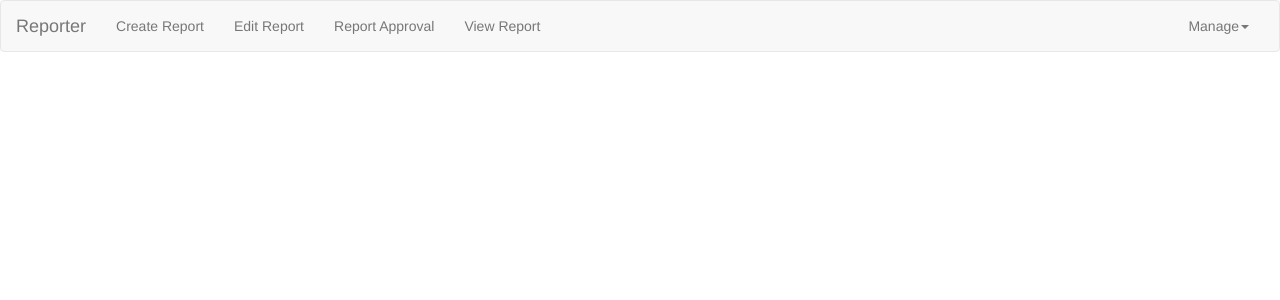
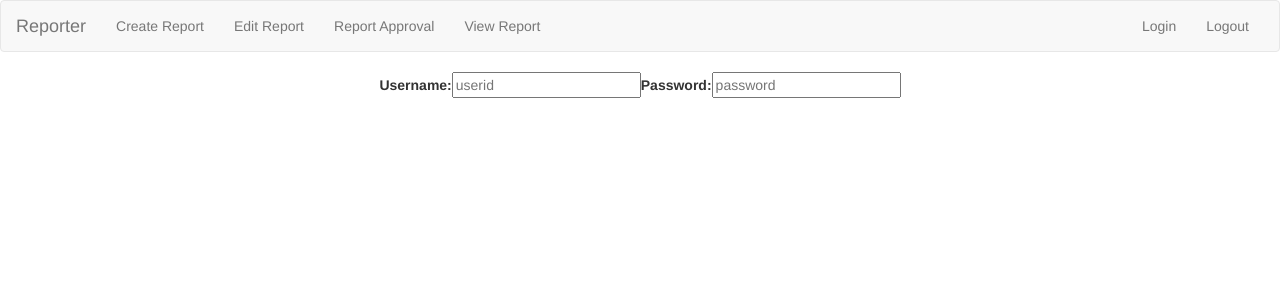
Before and after one commit to jumpingrock/msgBoard, an Angular app in the folder front/: page /login in a window 1280 px wide. Before the commit this address led to /. Shown: the top 300 px of the page. Built offline with nearby package versions, Linux system fonts and the light colour scheme.

Commit message:
starting on login and auth

```diff
--- /dev/null
+++ b/front/src/app/auth/login/login.component.html
@@ -0,0 +1,13 @@
+<div class="container">
+  <div class="row">
+    <div class="col-xs-12">
+      <form class="text-center">
+        <label for="userid">Username: </label>
+        <input type="userid" placeholder="userid">
+        <label for="password" class="">Password: </label>
+        <input type="password" placeholder="password">
+      </form>
+
+    </div>
+  </div>
+</div>
--- /dev/null
+++ b/front/src/app/auth/login/login.component.ts
@@ -0,0 +1,14 @@
+import { Component, OnInit } from '@angular/core';
+
+@Component({
+  templateUrl: './login.component.html',
+  styleUrls: ['./login.component.css']
+})
+export class LoginComponent implements OnInit {
+
+  constructor() { }
+
+  ngOnInit(): void {
+  }
+
+}
--- /dev/null
+++ b/front/src/app/auth/signup/signup.component.html
@@ -0,0 +1 @@
+<p>signup works!</p>
--- /dev/null
+++ b/front/src/app/auth/signup/signup.component.ts
@@ -0,0 +1,14 @@
+import { Component, OnInit } from '@angular/core';
+
+@Component({
+  templateUrl: './signup.component.html',
+  styleUrls: ['./signup.component.css']
+})
+export class SignupComponent implements OnInit {
+
+  constructor() { }
+
+  ngOnInit(): void {
+  }
+
+}
--- a/front/src/app/nav-bar/nav-bar.component.html
+++ b/front/src/app/nav-bar/nav-bar.component.html
@@ -18,15 +18,8 @@
         <li><a routerLink="/viewreport" routerLinkActive='active'>View Report</a></li>
       </ul>
       <ul class="nav navbar-nav navbar-right">
-        <li class="dropdown">
-          <a href="#" class="dropdown-toggle" role="button"
-            >Manage<span class="caret"></span
-          ></a>
-          <ul class="dropdown-menu">
-            <li><a href="#">login</a></li>
-            <li><a href="#">logout</a></li>
-          </ul>
-        </li>
+        <li><a href="#" role="button">Login</a></li>
+        <li><a href="#" role="button">Logout</a></li>
       </ul>
     </div>
   </div>
--- a/front/src/app/report.service.ts
+++ b/front/src/app/report.service.ts
@@ -17,12 +17,8 @@ export class ReportService {
 
   constructor (private http: HttpClient) {}
 
-  onReportCreate = (report: appForm) => {
-    this.reportsPendingApproval.push(report);
-  }
-  onReportRejected = (reportNum: number) => {
-    this.reportsPendingApproval.splice(reportNum, 1);
-  }
+
+
   getReportApprovedListener () {
     return this.reportUpdated.asObservable();
   }
@@ -46,6 +42,10 @@ export class ReportService {
       this.reportUpdated.next([...this.reportsPendingApproval])
     });
   }
+
+  onReportCreate = (report: appForm) => {
+    this.reportsPendingApproval.push(report);
+  }
   addReportToPendingApproval = (report: appForm) => {
     // return this.reportsPendingApproval;
     this.http.post<{message: string}>
@@ -55,6 +55,9 @@ export class ReportService {
       // this.reportUpdated.next([...this.reportsPendingApproval])
     });
   }
+  onReportRejected = (reportNum: number) => {
+    this.reportsPendingApproval.splice(reportNum, 1);
+  }
   deleteReportFromPendingApproval = (reportId: number) => {
     this.http.delete<{message: string}>
     ('http://localhost:3000/api/deletereport/'+reportId).subscribe((resData) => {
@@ -62,6 +65,7 @@ export class ReportService {
 
     });
   }
+
   approveReportFromPendingApproval = (report: appForm) => {
     // return this.reportsPendingApproval;
     this.http.put<{message: string}>
@@ -75,9 +79,6 @@ export class ReportService {
   getReportsPendingEdit = () => {
     return this.reportsPendingEdit;
   }
-  getReportPendingEditLength = () => {
-    return this.reportsPendingEdit.length;
-  }
   addReportPendingEdit = (report: appForm) => {
     console.log(report);
     this.reportsPendingEdit.push(report);
```
Also changed, not shown: front/src/app/app.module.ts (+11 -2 lines), front/src/app/auth/login/login.component.css (added), front/src/app/auth/signup/signup.component.css (added), 2 other files (tests, documents, lock files or other folders).
